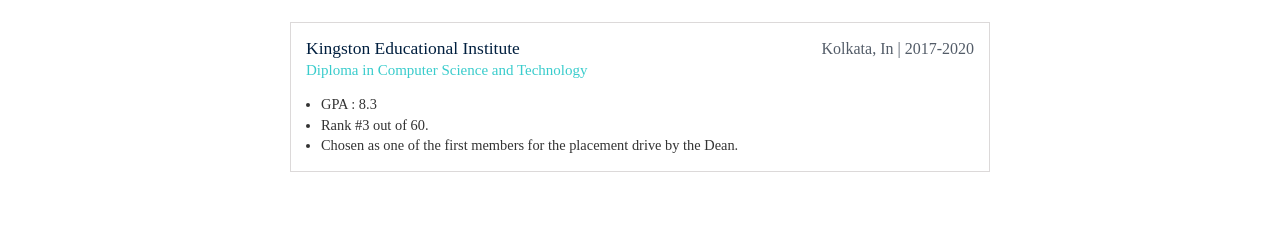
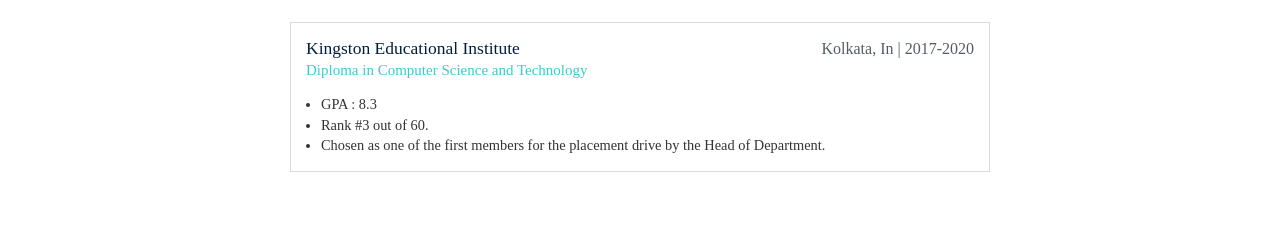
Before and after one commit to SajalDevnath/DevsajalPortfolio, a website: page index.html in a window 1280 px wide. Shown: the part 2340-2565 px from the top of the page. Drawn offline with nearby package versions, Linux system fonts and the light colour scheme; files whose address does not match are found by name; a web font is replaced by a local one.

Commit message:
New Update

```diff
--- a/index.html
+++ b/index.html
@@ -175,7 +175,7 @@
                     Rank #3 out of 60.
                 </li>
                 <li>
-                    Chosen as one of the first members for the placement drive by the Dean.
+                    Chosen as one of the first members for the placement drive by the Head of Department.
                 </li>
             </ul>
         </div>
```
